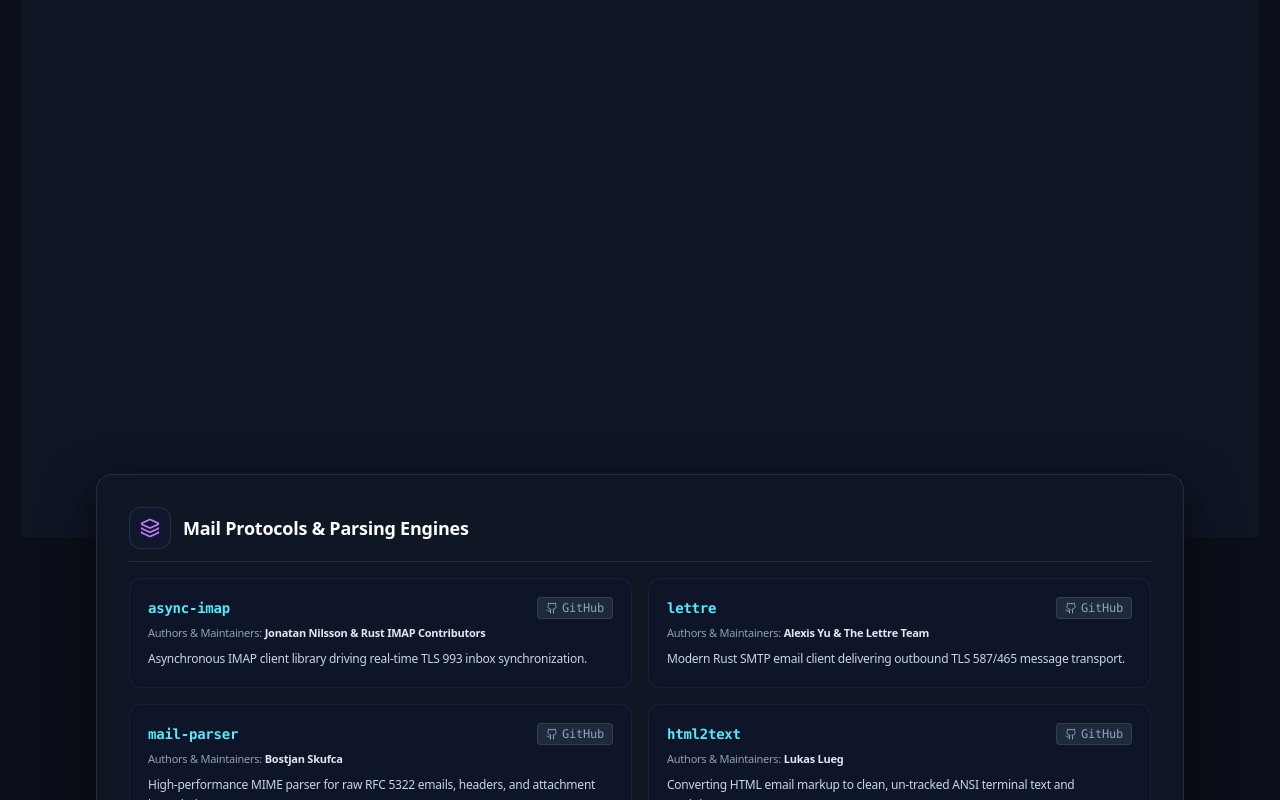
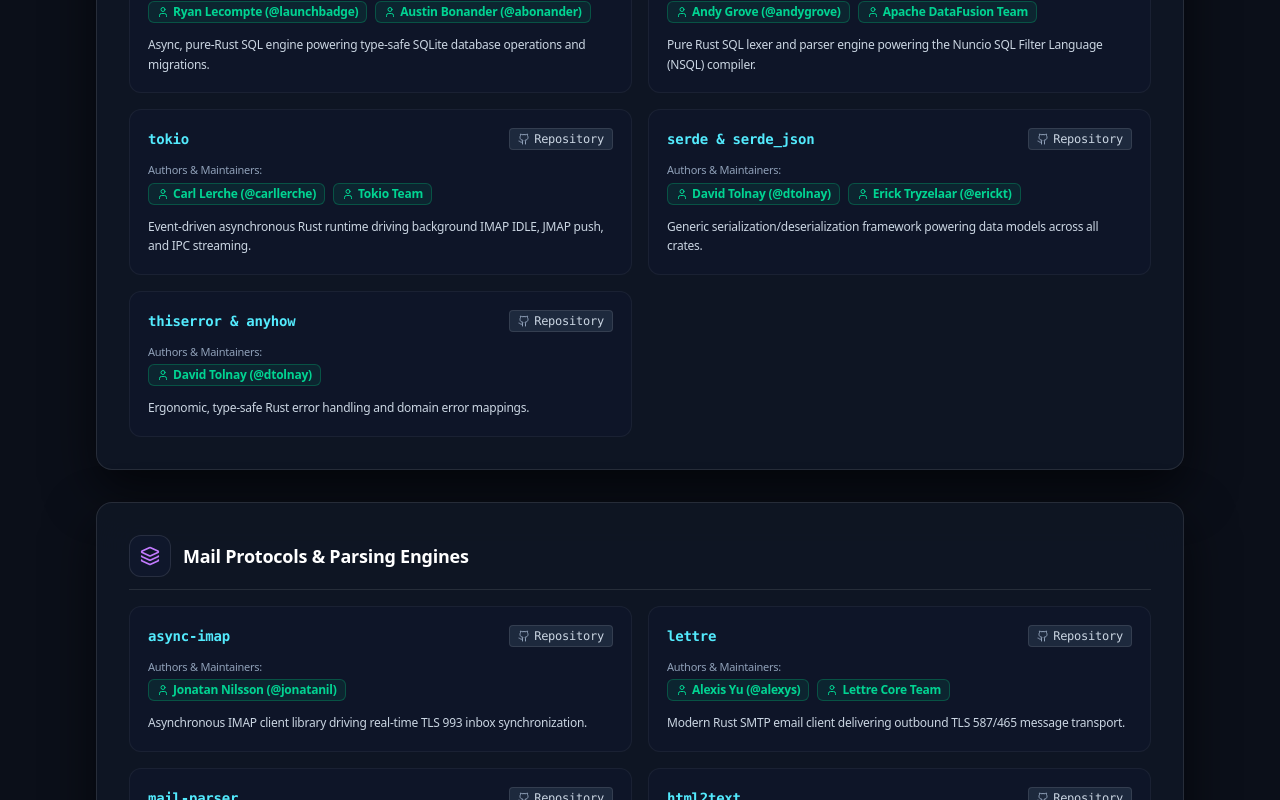
Before and after one commit to KofTwentyTwo/nuncio-website, a Next.js app: page /about in a window 1280 px wide. Shown: the part 1820-2620 px from the top of the page. Built offline with nearby package versions, Linux system fonts and the light colour scheme.

Commit message:
feat(about): render clickable profile pills linking directly to author and maintainer GitHub/public profiles

```diff
--- a/src/app/about/page.tsx
+++ b/src/app/about/page.tsx
@@ -22,13 +22,33 @@
   Globe,
   ExternalLink,
   Github,
+  User,
 } from "lucide-react";
 import Link from "next/link";
 
 export const metadata = {
-  title: "Why Nuncio Exists — Manifesto & Verified Open-Source Credits",
-  description: "Learn why Nuncio exists: sovereign email rebuilt for today. Verified credits, GitHub repository links, and author attributions for third-party open-source libraries.",
+  title: "Why Nuncio Exists — Manifesto & Verified Maintainer Credits",
+  description: "Learn why Nuncio exists: sovereign email rebuilt for today. Verified credits with direct GitHub profile links for authors and open-source maintainers.",
 };
+
+interface Maintainer {
+  name: string;
+  url: string;
+}
+
+interface CreditItem {
+  name: string;
+  githubUrl?: string;
+  websiteUrl?: string;
+  maintainers: Maintainer[];
+  role: string;
+}
+
+interface CreditCategory {
+  category: string;
+  icon: React.ReactNode;
+  crates: CreditItem[];
+}
 
 export default function AboutPage() {
   const manifestoPillars = [
@@ -64,7 +84,7 @@
     },
   ];
 
-  const thirdPartyCredits = [
+  const thirdPartyCredits: CreditCategory[] = [
     {
       category: "Rust Core Systems & Data Storage",
       icon: <Database className="w-5 h-5 text-blue-400" />,
@@ -72,44 +92,46 @@
         {
           name: "sqlx",
           githubUrl: "https://github.com/launchbadge/sqlx",
-          maintainer: "Launchbadge (Ryan Lecompte, Austin Bonander & Community)",
+          maintainers: [
+            { name: "Ryan Lecompte (@launchbadge)", url: "https://github.com/rachel-la" },
+            { name: "Austin Bonander (@abonander)", url: "https://github.com/abonander" },
+          ],
           role: "Async, pure-Rust SQL engine powering type-safe SQLite database operations and migrations.",
         },
         {
           name: "sqlparser-rs",
           githubUrl: "https://github.com/apache/datafusion-sqlparser-rs",
-          maintainer: "Andy Grove & Apache DataFusion Maintainers",
+          maintainers: [
+            { name: "Andy Grove (@andygrove)", url: "https://github.com/andygrove" },
+            { name: "Apache DataFusion Team", url: "https://github.com/apache/datafusion-sqlparser-rs" },
+          ],
           role: "Pure Rust SQL lexer and parser engine powering the Nuncio SQL Filter Language (NSQL) compiler.",
         },
         {
           name: "tokio",
           githubUrl: "https://github.com/tokio-rs/tokio",
-          maintainer: "Carl Lerche & The Tokio Team",
+          maintainers: [
+            { name: "Carl Lerche (@carllerche)", url: "https://github.com/carllerche" },
+            { name: "Tokio Team", url: "https://github.com/tokio-rs" },
+          ],
           role: "Event-driven asynchronous Rust runtime driving background IMAP IDLE, JMAP push, and IPC streaming.",
         },
         {
-          name: "serde",
+          name: "serde & serde_json",
           githubUrl: "https://github.com/serde-rs/serde",
-          maintainer: "David Tolnay (dtolnay) & Erick Tryzelaar",
+          maintainers: [
+            { name: "David Tolnay (@dtolnay)", url: "https://github.com/dtolnay" },
+            { name: "Erick Tryzelaar (@erickt)", url: "https://github.com/erickt" },
+          ],
           role: "Generic serialization/deserialization framework powering data models across all crates.",
         },
         {
-          name: "serde_json",
-          githubUrl: "https://github.com/serde-rs/json",
-          maintainer: "David Tolnay (dtolnay)",
-          role: "Fast, zero-copy JSON parsing across daemon length-prefixed IPC framing.",
-        },
-        {
-          name: "thiserror",
+          name: "thiserror & anyhow",
           githubUrl: "https://github.com/dtolnay/thiserror",
-          maintainer: "David Tolnay (dtolnay)",
-          role: "Convenient derive macro for standard error types in production libraries.",
-        },
-        {
-          name: "anyhow",
-          githubUrl: "https://github.com/dtolnay/anyhow",
-          maintainer: "David Tolnay (dtolnay)",
-          role: "Flexible error handling utility for application binaries.",
+          maintainers: [
+            { name: "David Tolnay (@dtolnay)", url: "https://github.com/dtolnay" },
+          ],
+          role: "Ergonomic, type-safe Rust error handling and domain error mappings.",
         },
       ],
     },
@@ -120,25 +142,34 @@
         {
           name: "async-imap",
           githubUrl: "https://github.com/jonatanil/async-imap",
-          maintainer: "Jonatan Nilsson & Rust IMAP Contributors",
+          maintainers: [
+            { name: "Jonatan Nilsson (@jonatanil)", url: "https://github.com/jonatanil" },
+          ],
           role: "Asynchronous IMAP client library driving real-time TLS 993 inbox synchronization.",
         },
         {
           name: "lettre",
           githubUrl: "https://github.com/lettre/lettre",
-          maintainer: "Alexis Yu & The Lettre Team",
+          maintainers: [
+            { name: "Alexis Yu (@alexys)", url: "https://github.com/alexys" },
+            { name: "Lettre Core Team", url: "https://github.com/lettre" },
+          ],
           role: "Modern Rust SMTP email client delivering outbound TLS 587/465 message transport.",
         },
         {
           name: "mail-parser",
           githubUrl: "https://github.com/bostjan/mail-parser",
-          maintainer: "Bostjan Skufca",
+          maintainers: [
+            { name: "Bostjan Skufca (@bostjan)", url: "https://github.com/bostjan" },
+          ],
           role: "High-performance MIME parser for raw RFC 5322 emails, headers, and attachment boundaries.",
         },
         {
           name: "html2text",
           githubUrl: "https://github.com/lukaslueg/html2text",
-          maintainer: "Lukas Lueg",
+          maintainers: [
+            { name: "Lukas Lueg (@lukaslueg)", url: "https://github.com/lukaslueg" },
+          ],
           role: "Converting HTML email markup to clean, un-tracked ANSI terminal text and Markdown.",
         },
       ],
@@ -150,38 +181,52 @@
         {
           name: "ring",
           githubUrl: "https://github.com/briansmith/ring",
-          maintainer: "Brian Smith",
+          maintainers: [
+            { name: "Brian Smith (@briansmith)", url: "https://github.com/briansmith" },
+          ],
           role: "Safe, fast, small crypto primitives in Rust and C for cryptographic operations.",
         },
         {
           name: "aes-gcm",
           githubUrl: "https://github.com/RustCrypto/AEADs",
-          maintainer: "The RustCrypto Team",
+          maintainers: [
+            { name: "RustCrypto Team (@RustCrypto)", url: "https://github.com/RustCrypto" },
+          ],
           role: "Pure Rust AES-GCM authenticated encryption powering column-level PayloadCipher.",
         },
         {
           name: "age & rage",
           githubUrl: "https://github.com/str4d/rage",
           websiteUrl: "https://filippo.io/age",
-          maintainer: "Filippo Valsorda & Jack Grigg (str4d)",
+          maintainers: [
+            { name: "Filippo Valsorda (@FiloSottile)", url: "https://github.com/FiloSottile" },
+            { name: "Jack Grigg (@str4d)", url: "https://github.com/str4d" },
+          ],
           role: "Modern X25519 file and stream encryption format powering large binary attachment ciphers.",
         },
         {
           name: "zeroize",
           githubUrl: "https://github.com/RustCrypto/utils/tree/master/zeroize",
-          maintainer: "Tony Arcieri (bascule) & The RustCrypto Team",
+          maintainers: [
+            { name: "Tony Arcieri (@bascule)", url: "https://github.com/bascule" },
+            { name: "RustCrypto Team", url: "https://github.com/RustCrypto" },
+          ],
           role: "Secure memory page zeroing (ZeroizeOnDrop) preventing key material leakages in RAM buffers.",
         },
         {
           name: "keyring-rs",
           githubUrl: "https://github.com/hwchen/keyring-rs",
-          maintainer: "hwchen & Rust Keyring Contributors",
+          maintainers: [
+            { name: "hwchen (@hwchen)", url: "https://github.com/hwchen" },
+          ],
           role: "Native OS credential manager integration (Windows DPAPI, macOS Keychain Access, Linux Secret Service).",
         },
         {
           name: "hmac & sha2",
           githubUrl: "https://github.com/RustCrypto/MACs",
-          maintainer: "The RustCrypto Team",
+          maintainers: [
+            { name: "RustCrypto Team", url: "https://github.com/RustCrypto" },
+          ],
           role: "Cryptographic HMAC-SHA256 hash-chain calculation for WORM audit ledgers.",
         },
       ],
@@ -194,41 +239,58 @@
           name: "Tauri v2",
           githubUrl: "https://github.com/tauri-apps/tauri",
           websiteUrl: "https://tauri.app",
-          maintainer: "Daniel Thompson-Yvetot, Lucas Nogueira & The Tauri Team",
+          maintainers: [
+            { name: "Daniel Thompson-Yvetot (@lucasferns)", url: "https://github.com/tauri-apps" },
+            { name: "Lucas Nogueira", url: "https://github.com/lucasferns" },
+          ],
           role: "Lightweight, secure desktop application framework driving the Glassmorphic GUI.",
         },
         {
           name: "ratatui",
           githubUrl: "https://github.com/ratatui/ratatui",
           websiteUrl: "https://ratatui.rs",
-          maintainer: "Orhun Parmaksız & The Ratatui Community",
+          maintainers: [
+            { name: "Orhun Parmaksız (@orhun)", url: "https://github.com/orhun" },
+            { name: "Ratatui Community", url: "https://github.com/ratatui" },
+          ],
           role: "Terminal user interface framework powering the Vim-fueled Ratatui TUI.",
         },
         {
           name: "clap",
           githubUrl: "https://github.com/clap-rs/clap",
-          maintainer: "Ed Page (epage), Kevin K. & The Clap Team",
+          maintainers: [
+            { name: "Ed Page (@epage)", url: "https://github.com/epage" },
+            { name: "Kevin K.", url: "https://github.com/clap-rs" },
+          ],
           role: "Declarative command-line argument parser powering the POSIX scriptable CLI (nuncio-cli).",
         },
         {
           name: "Next.js",
           githubUrl: "https://github.com/vercel/next.js",
           websiteUrl: "https://nextjs.org",
-          maintainer: "Guillermo Rauch & The Vercel Team",
+          maintainers: [
+            { name: "Guillermo Rauch (@rauchg)", url: "https://github.com/rauchg" },
+            { name: "Vercel Team", url: "https://github.com/vercel" },
+          ],
           role: "React web framework powering nuncio-website with static site generation and Turbopack.",
         },
         {
           name: "TailwindCSS",
           githubUrl: "https://github.com/tailwindlabs/tailwindcss",
           websiteUrl: "https://tailwindcss.com",
-          maintainer: "Adam Wathan & Tailwind Labs Team",
+          maintainers: [
+            { name: "Adam Wathan (@adamwathan)", url: "https://github.com/adamwathan" },
+            { name: "Tailwind Labs Team", url: "https://github.com/tailwindlabs" },
+          ],
           role: "Utility-first CSS engine powering responsive modern styling across website components.",
         },
         {
           name: "lucide-react",
           githubUrl: "https://github.com/lucide-icons/lucide",
           websiteUrl: "https://lucide.dev",
-          maintainer: "Lucide Open Source Community",
+          maintainers: [
+            { name: "Lucide Open Source Community", url: "https://github.com/lucide-icons" },
+          ],
           role: "Clean, modern open-source icon suite across Next.js and Tauri interfaces.",
         },
       ],
@@ -241,19 +303,26 @@
           name: "Model Context Protocol (MCP)",
           githubUrl: "https://github.com/modelcontextprotocol",
           websiteUrl: "https://modelcontextprotocol.io",
-          maintainer: "Dario Amodei, Anthropic & Open MCP Working Group",
+          maintainers: [
+            { name: "Dario Amodei & Anthropic", url: "https://github.com/modelcontextprotocol" },
+            { name: "Open MCP Working Group", url: "https://modelcontextprotocol.io" },
+          ],
           role: "Open stdio JSON-RPC 2.0 standard connecting AI agents (Claude, Antigravity, Cursor) directly to Nuncio tools.",
         },
         {
           name: "RFC 4155 MBOX & RFC 5322 MIME",
           githubUrl: "https://datatracker.ietf.org/doc/html/rfc4155",
-          maintainer: "IETF Email Standards Working Group",
+          maintainers: [
+            { name: "IETF Email Standards Working Group", url: "https://www.ietf.org" },
+          ],
           role: "Universal open standards for portable email archiving, export, and transport.",
         },
         {
           name: "RFC 7636 PKCE OAuth 2.0",
           githubUrl: "https://datatracker.ietf.org/doc/html/rfc7636",
-          maintainer: "IETF OAuth Working Group",
+          maintainers: [
+            { name: "IETF OAuth Working Group", url: "https://www.ietf.org" },
+          ],
           role: "Proof Key for Code Exchange protocol driving secure credential-free Google Workspace authentication.",
         },
       ],
@@ -289,7 +358,7 @@
                 For over a decade, personal and enterprise communication has been fractured across paid cloud subscriptions, closed proprietary formats, locked-away data silos, and compromised user experiences depending on whether you&apos;re on a Mac, Windows PC, Linux terminal, or mobile device.
               </p>
               <p className="text-slate-300 text-base leading-relaxed">
-                Nuncio was built to eliminate those trade-offs. It gives developers, power users, and AI agents total speed, complete sovereign data ownership, zero-trust encryption, and sane AI integration.
+                Nuncio was built to eliminate those trade-offs. Created by <a href="https://kof22.com" target="_blank" rel="noopener noreferrer" className="text-blue-400 font-semibold hover:underline">James Maes (KofTwentyTwo)</a>, Nuncio gives developers, power users, and AI agents total speed, complete sovereign data ownership, zero-trust encryption, and sane AI integration.
               </p>
             </div>
 
@@ -310,16 +379,16 @@
           </div>
         </div>
 
-        {/* Full Open-Source & Third-Party Library Credits Section with Links & Maintainer Names */}
+        {/* Full Open-Source & Third-Party Library Credits Section with Clickable Author Links */}
         <div className="max-w-6xl mx-auto px-4 sm:px-6 lg:px-8 space-y-8">
           <div className="text-center space-y-3 max-w-3xl mx-auto">
             <div className="inline-flex items-center gap-2 px-3 py-1 rounded-full bg-rose-500/10 border border-rose-500/30 text-rose-400 text-xs font-semibold">
               <Heart className="w-3.5 h-3.5 fill-current" />
               <span>Standing on the Shoulders of Giants</span>
             </div>
-            <h2 className="text-3xl font-extrabold text-white">Open-Source Ecosystem &amp; Maintainer Credits</h2>
+            <h2 className="text-3xl font-extrabold text-white">Open-Source Ecosystem &amp; Author Credits</h2>
             <p className="text-slate-300 text-sm">
-              Nuncio is made possible by the incredible open-source Rust, Web, Security, and Protocol communities. We extend our deepest gratitude to the authors and maintainers of these projects.
+              Nuncio is made possible by the incredible open-source Rust, Web, Security, and Protocol communities. We extend our deepest gratitude to the authors and maintainers of these projects. Click any author or repository below to visit their official profiles.
             </p>
           </div>
 
@@ -335,8 +404,8 @@
 
                 <div className="grid grid-cols-1 md:grid-cols-2 gap-4">
                   {cred.crates.map((c, rIdx) => (
-                    <div key={rIdx} className="p-4.5 rounded-xl bg-slate-900/80 border border-white/5 space-y-2 flex flex-col justify-between hover:border-white/15 transition-all">
-                      <div className="space-y-1.5">
+                    <div key={rIdx} className="p-4.5 rounded-xl bg-slate-900/80 border border-white/5 space-y-2.5 flex flex-col justify-between hover:border-white/15 transition-all">
+                      <div className="space-y-2">
                         <div className="flex items-center justify-between gap-2">
                           <span className="font-mono font-bold text-sm text-cyan-300">{c.name}</span>
                           <div className="flex items-center gap-2 text-xs font-mono">
@@ -345,10 +414,10 @@
                                 href={c.githubUrl}
                                 target="_blank"
                                 rel="noopener noreferrer"
-                                className="inline-flex items-center gap-1 text-slate-400 hover:text-white px-2 py-0.5 rounded bg-slate-800 border border-white/10 transition-colors"
+                                className="inline-flex items-center gap-1 text-slate-300 hover:text-white px-2 py-0.5 rounded bg-slate-800 border border-white/10 transition-colors"
                               >
-                                <Github className="w-3 h-3" />
-                                <span>GitHub</span>
+                                <Github className="w-3 h-3 text-slate-400" />
+                                <span>Repository</span>
                               </a>
                             )}
                             {c.websiteUrl && (
@@ -365,10 +434,28 @@
                           </div>
                         </div>
 
-                        <span className="text-[11px] text-slate-400 font-medium block">
-                          Authors &amp; Maintainers: <strong className="text-slate-200">{c.maintainer}</strong>
-                        </span>
-                        <p className="text-slate-300 text-xs leading-relaxed pt-0.5">{c.role}</p>
+                        {/* Maintainers List with Direct Hyperlinks */}
+                        <div className="space-y-1 pt-1">
+                          <span className="text-[11px] text-slate-400 font-medium block">
+                            Authors &amp; Maintainers:
+                          </span>
+                          <div className="flex flex-wrap items-center gap-2">
+                            {c.maintainers.map((m, mIdx) => (
+                              <a
+                                key={mIdx}
+                                href={m.url}
+                                target="_blank"
+                                rel="noopener noreferrer"
+                                className="inline-flex items-center gap-1 text-xs text-emerald-400 hover:text-emerald-300 font-semibold bg-emerald-500/10 border border-emerald-500/30 px-2 py-0.5 rounded-md transition-colors"
+                              >
+                                <User className="w-3 h-3 text-emerald-400" />
+                                <span>{m.name}</span>
+                              </a>
+                            ))}
+                          </div>
+                        </div>
+
+                        <p className="text-slate-300 text-xs leading-relaxed pt-1">{c.role}</p>
                       </div>
                     </div>
                   ))}
```
